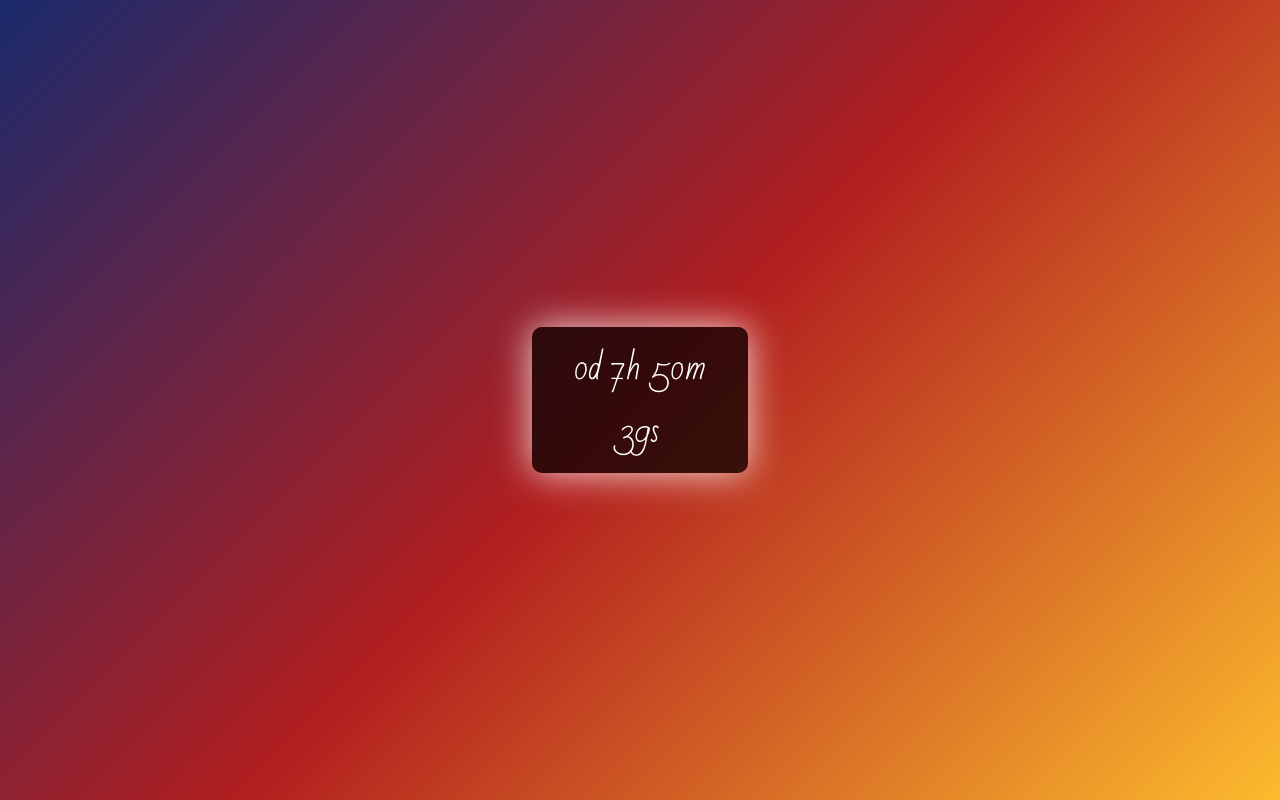
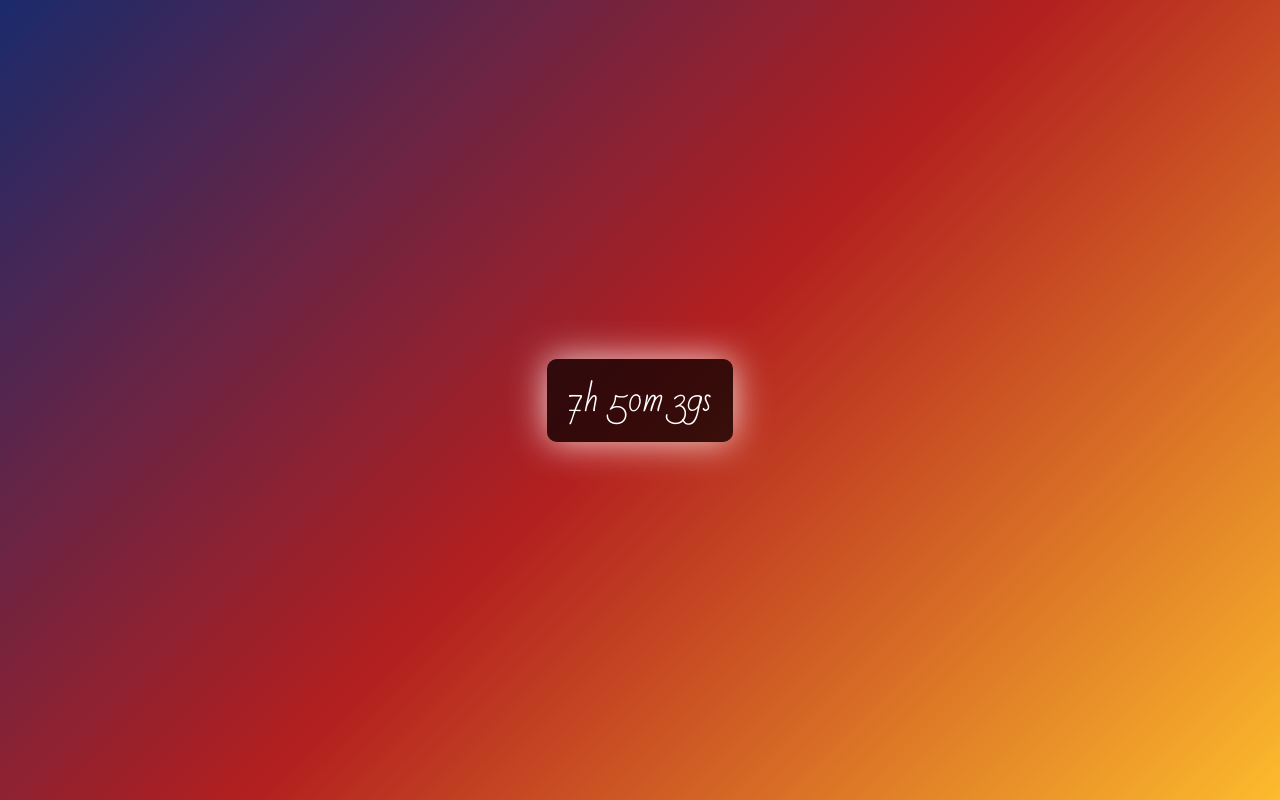
Before and after one commit to Gokulraj1112/New_Year, a plain HTML site: page index.html in a window 1280 px wide. Drawn offline with Linux system fonts and the light colour scheme.

Commit message:
Update index.html

```diff
--- a/index.html
+++ b/index.html
@@ -181,7 +181,7 @@
                 const minutes = Math.floor((timeLeft % (1000 * 60 * 60)) / (1000 * 60));
                 const seconds = Math.floor((timeLeft % (1000 * 60)) / 1000);
 
-                countdownElement.textContent = `${days}d ${hours}h ${minutes}m ${seconds}s`;
+                countdownElement.textContent = ` ${hours}h ${minutes}m ${seconds}s`;
             } else {
                 clearInterval(timer);
                 countdownContainer.style.display = 'none';
```
